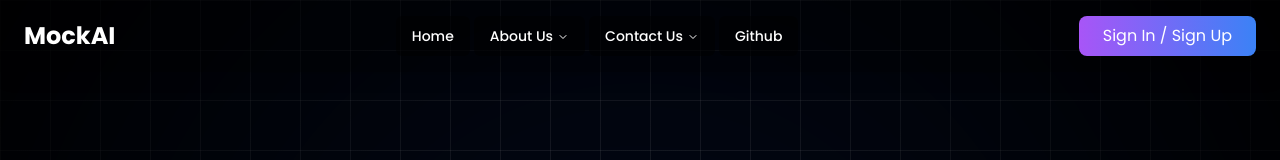
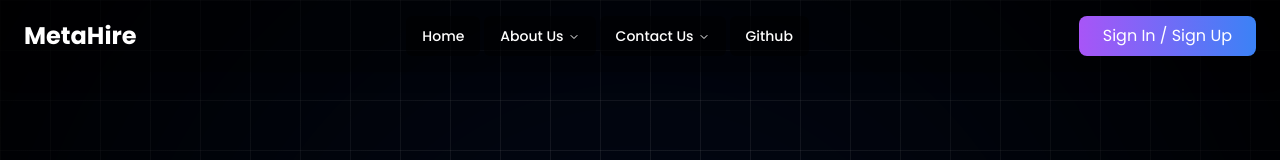
Before and after one commit to Rishabh-1098git/MetaHire, a React (Vite) app in the folder FrontEnd/: page / in a window 1280 px wide. Shown: the top 160 px of the page. Built offline with nearby package versions, Linux system fonts and the light colour scheme.

Commit message:
Update Header.jsx

```diff
--- a/FrontEnd/src/components/Header.jsx
+++ b/FrontEnd/src/components/Header.jsx
@@ -33,7 +33,7 @@ export default function Header({ user }) {
           className="text-2xl font-bold cursor-pointer"
           onClick={() => navigate("/")}
         >
-          {"MockAI"}
+          {"MetaHire"}
         </motion.div>
 
         {/* Navigation Links */}
```
